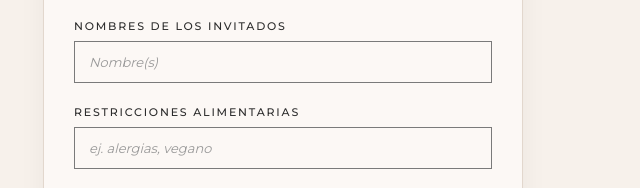
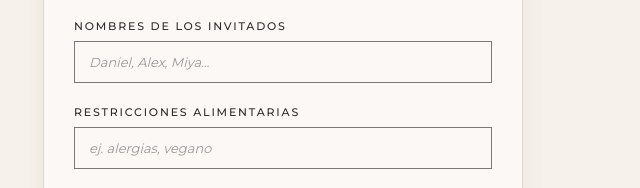
Before and after one commit to jhongonzalez1998/confirmacionjhonkeyla, a plain HTML site: page index.html in a window 1280 px wide. Shown: the part 453-641 px from the top of the page, 357-997 px from the left. Drawn offline with nearby package versions, Linux system fonts and the light colour scheme.

Commit message:
Update index.html

```diff
--- a/index.html
+++ b/index.html
@@ -309,7 +309,7 @@
 
       <div class="form-group">
         <label for="guestNames">NOMBRES DE LOS INVITADOS</label>
-        <input type="text" id="guestNames" name="guestNames" placeholder="Nombre(s)">
+        <input type="text" id="guestNames" name="guestNames" placeholder="Daniel, Alex, Miya...">
       </div>
 
       <div class="form-group">
```
